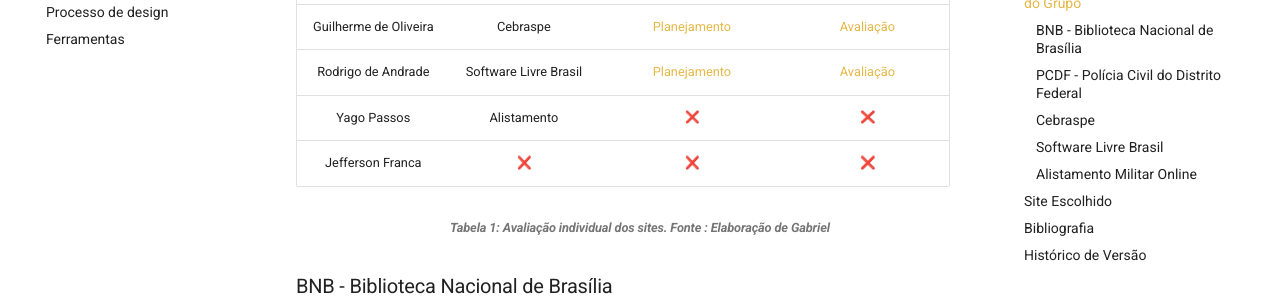
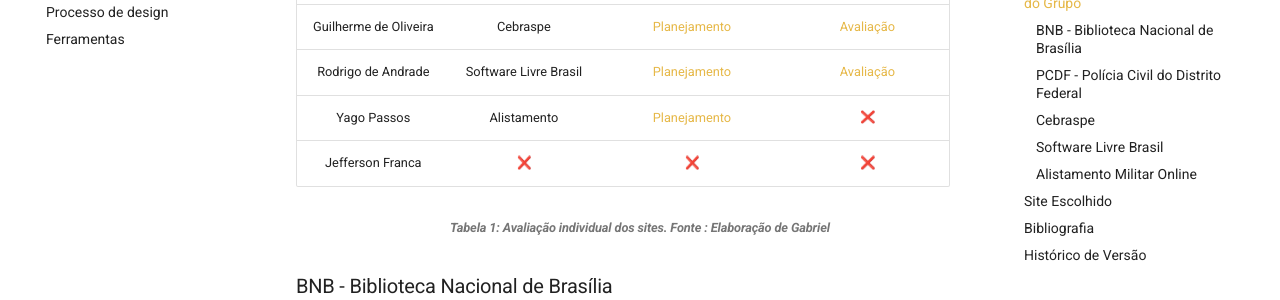
Before and after one commit to Interacao-Humano-Computador/2022.2-PCDF, an MkDocs documentation site: the page built from docs/escolha_do_site.md, in a window 1280 px wide and 900 px high, scrolled down 429 px. Shown: the part 150-450 px from the top of the window. Built offline with MkDocs 1.6.1 and Material for MkDocs 9.7.7, drawn with Linux system fonts in a browser that asks for light colours; emoji names are drawn with the system emoji font; comment, search, counter and statistics services are not loaded.

Commit message:
Update escolha_do_site.md

```diff
--- a/docs/escolha_do_site.md
+++ b/docs/escolha_do_site.md
@@ -12,7 +12,7 @@
 |     Lucas de Lima     |         PC-DF         |                           :x:                           |   [Avaliação](planejamento/execucao-avaliacao-lucas.pdf)   |
 | Guilherme de Oliveira |       Cebraspe        | [Planejamento](planejamento/planejamento-guilherme.pdf) | [Avaliação](planejamento/execucao-avaliacao-guilherme.pdf) |
 |  Rodrigo de Andrade   | Software Livre Brasil |  [Planejamento](planejamento/planejamento-rodrigo.pdf)  |  [Avaliação](planejamento/execucao-avaliacao-rodrigo.pdf)  |
-|      Yago Passos      |      Alistamento      |                           :x:                           |                            :x:                             |
+|      Yago Passos      |      Alistamento      | [Planejamento](planejamento/planejamento_yago.pdf)   |                            :x:                             |
 |   Jefferson Franca    |          :x:          |                           :x:                           |                            :x:                             |
 
 <figcaption align='center'>
```
